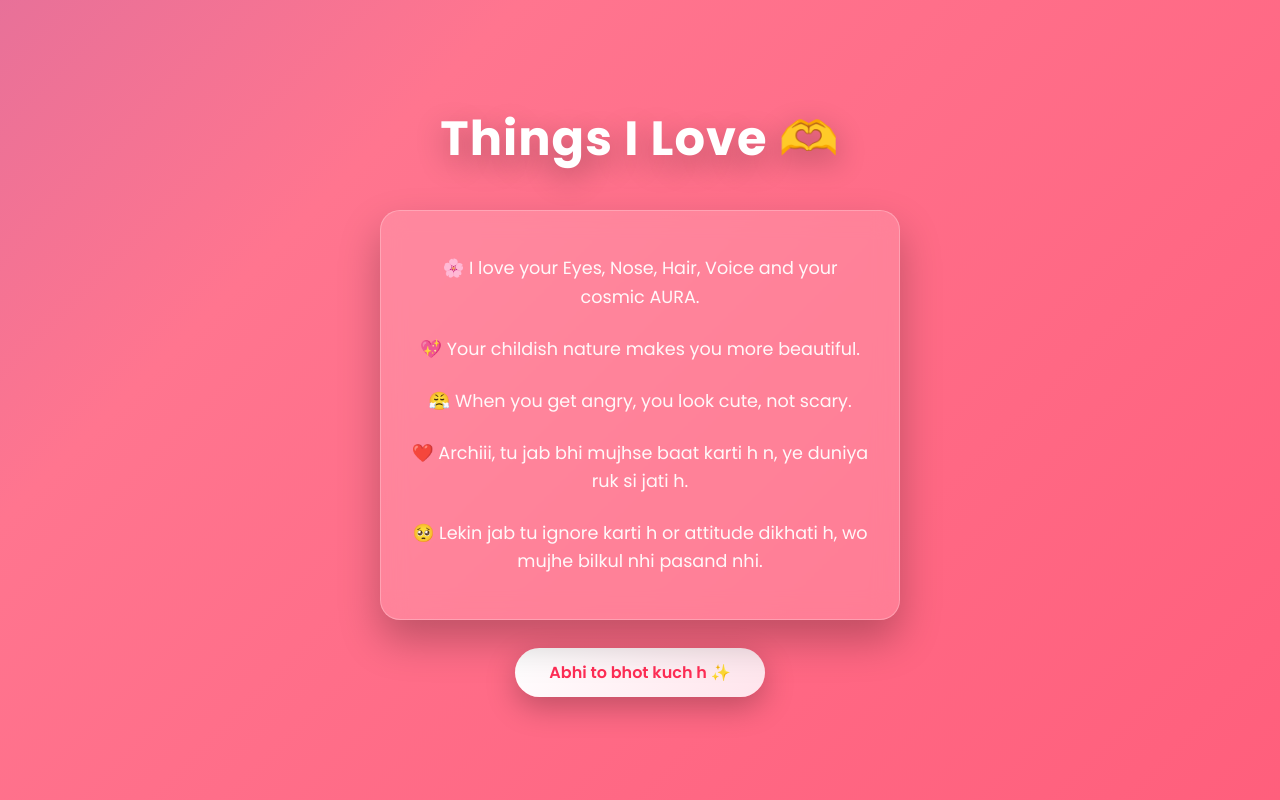
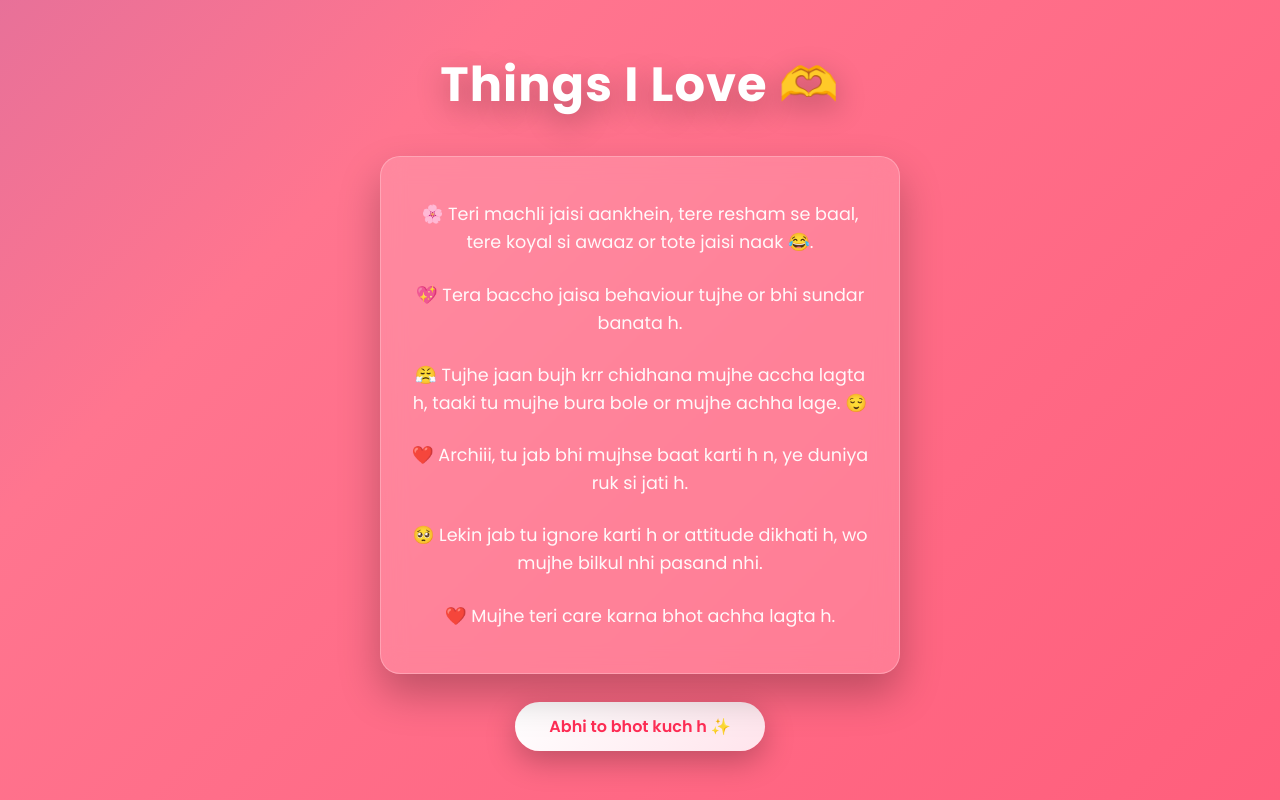
Before and after one commit to Lakhnavi6421/new-app, a React (Vite) app: page /memories in a window 1280 px wide. Built offline with nearby package versions, Linux system fonts and the light colour scheme.

Commit message:
updated app

```diff
--- a/src/pages/Celebration.jsx
+++ b/src/pages/Celebration.jsx
@@ -23,13 +23,15 @@ export default function Celebration() {
       <h1>Yayyyy 🥳❤️</h1>
       <p>You are officially my Valentine 💖</p>
       <p>You just made my day the happiest 😍</p>
-      <div>Hey Archiii 💕
+      <p>Hey Archiii 💕
 This world has millions of girls…
-but none of them is like you 💖</div>
+but none of them is like you 💖</p>
 
       <div className="dance">
+
         💃 🕺 💃 🕺 💃
       </div>
+<p>Ab surprise diya h to call Thanx bol bhi de, or agar nhi kregi to mujhe yahi lagega ki tujhe ye surpise achha nhi laga.</p>
     </div>
   );
 }
--- a/src/pages/Memories.jsx
+++ b/src/pages/Memories.jsx
@@ -8,11 +8,12 @@ export default function Memories() {
       <h1>Things I Love 🫶</h1>
 
       <div className="memory-box">
-        <p>🌸 I love your Eyes, Nose, Hair, Voice and your cosmic AURA. </p>
-        <p>💖 Your childish nature makes you more beautiful.</p>
-        <p>😤 When you get angry, you look cute, not scary.</p>
+        <p>🌸 Teri machli jaisi aankhein, tere resham se baal, tere koyal si awaaz or tote jaisi naak 😂.</p>
+        <p>💖 Tera baccho jaisa behaviour tujhe or bhi sundar banata h.</p>
+        <p>😤 Tujhe jaan bujh krr chidhana mujhe accha lagta h, taaki tu mujhe bura bole or mujhe achha lage. 😌</p>
         <p>❤️ Archiii, tu jab bhi mujhse baat karti h n, ye duniya ruk si jati h.</p>
         <p>🥺 Lekin jab tu ignore karti h or attitude dikhati h, wo mujhe bilkul nhi pasand nhi.</p>
+        <p>❤️ Mujhe teri care karna bhot achha lagta h. </p>
     </div>
 
 
```
